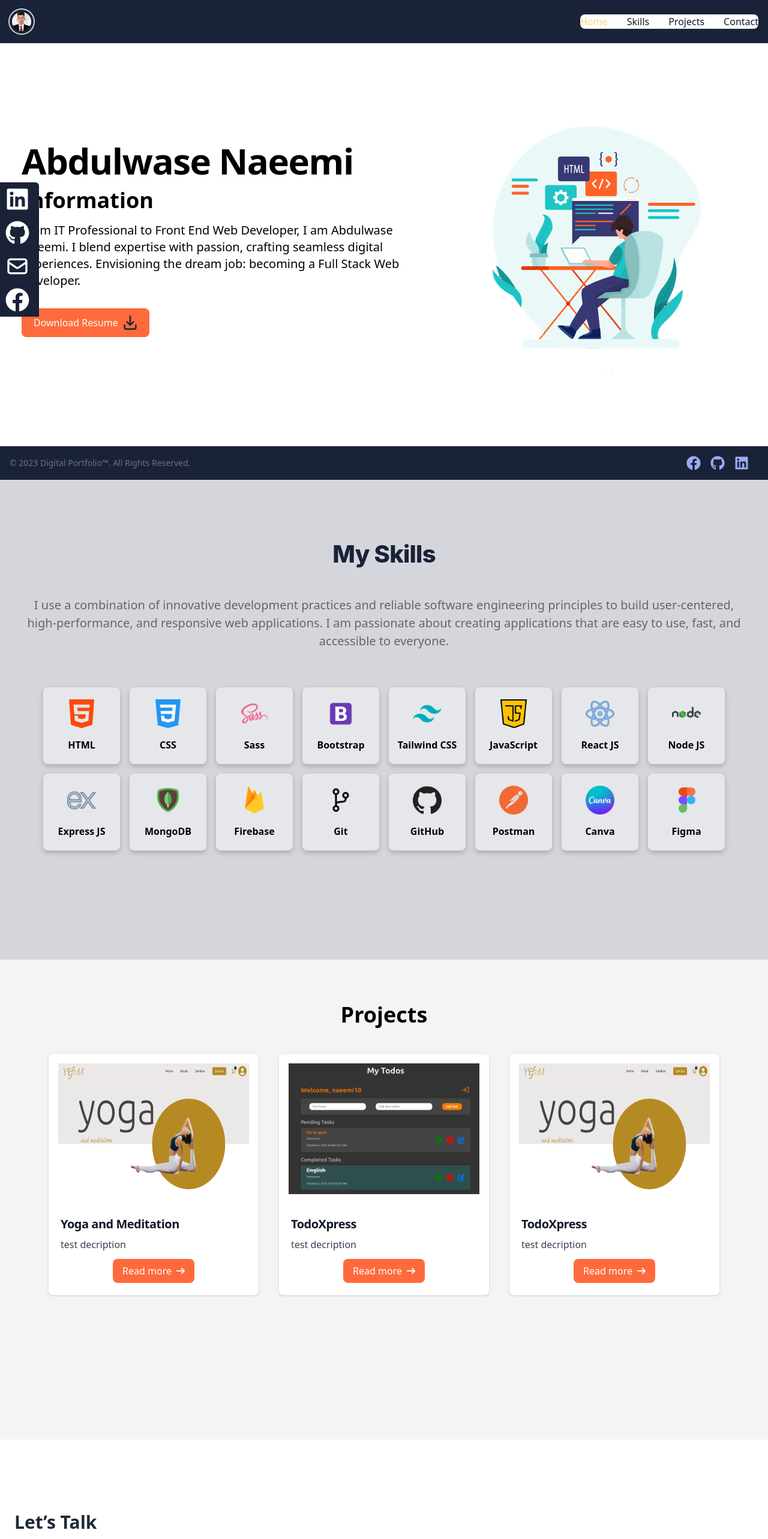
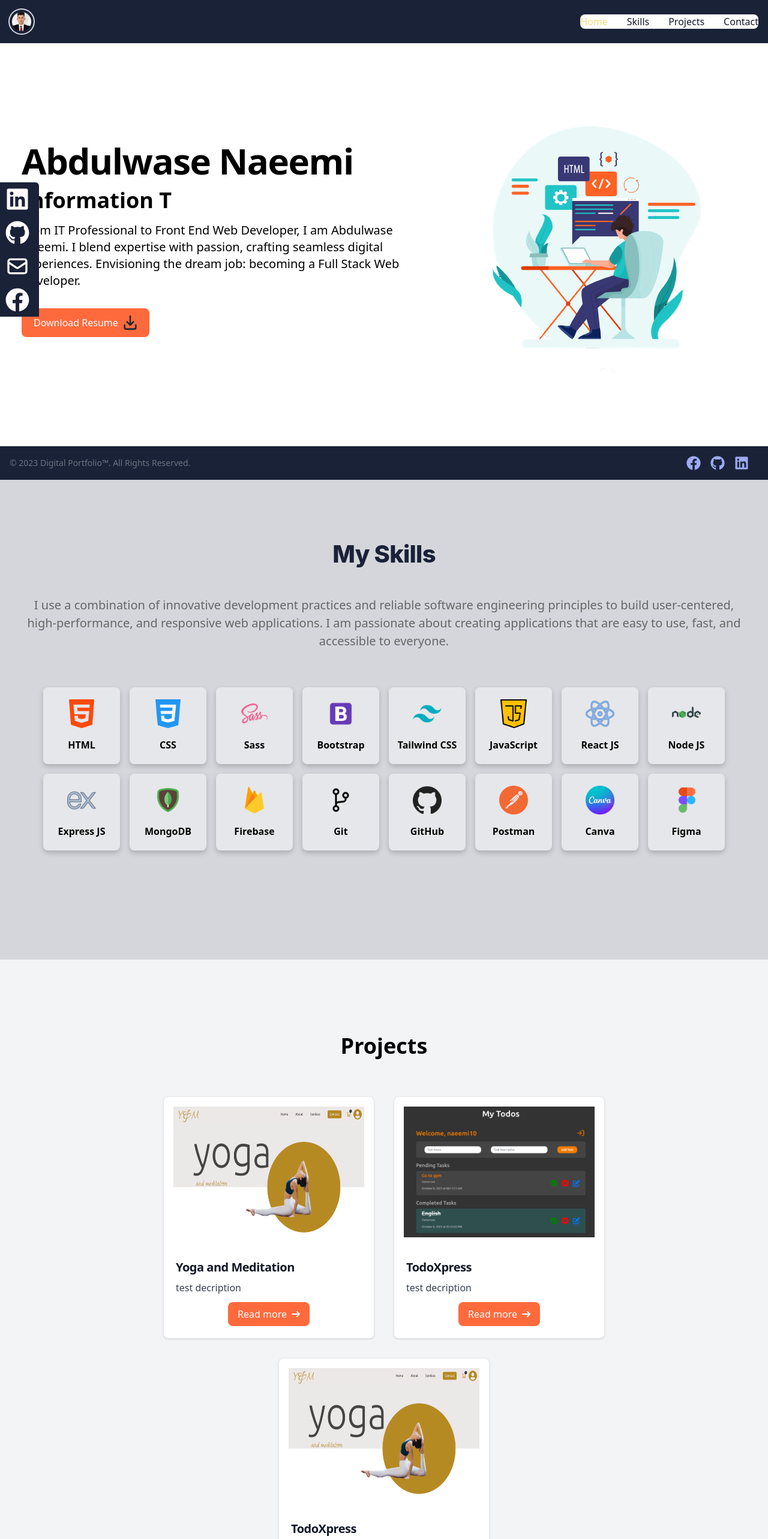
Before and after one commit to Naeemi7/portfolio, a React (Vite) app: page / in a window 1280 px wide. Shown: the top 2566 px of the page at 60% size. Built offline with nearby package versions, Linux system fonts and the light colour scheme.

Commit message:
bug fixeD

```diff
--- a/src/components/Helper/ProjectCards.jsx
+++ b/src/components/Helper/ProjectCards.jsx
@@ -6,10 +6,10 @@ const ProjectCards = ({
   buttonLink,
 }) => {
   return (
-    <div className="max-w-md bg-white border border-gray-200 rounded-lg shadow dark:bg-gray-800 dark:border-gray-700 cards-container">
+    <div className="max-w-md bg-white border border-gray-200 rounded-lg shadow dark:bg-gray-800 dark:border-gray-700 cards-container ">
       <a href={imageLink} target="_blank" rel="noopener noreferrer">
         <img
-          className="w-[350px] h-[250px] rounded-t-lg card-image px-4 py-4 rounded-lg"
+          className="w-[350px] h-[250px] card-image px-4 py-4 rounded-lg"
           src={imageSrc}
           alt=""
         />
--- a/src/components/Main/Hero.jsx
+++ b/src/components/Main/Hero.jsx
@@ -44,7 +44,7 @@ function Hero() {
   return (
     <>
       <div className="hero-container">
-        <section className="bg-white dark:bg-primary h-screen px-5">
+        <section className="bg-white dark:bg-primary h-screen p-5">
           {/* Set height to 100vh for full viewport height */}
           <div className="flex items-center justify-center max-w-screen-xl h-full mx-auto px-4 py-8 lg:gap-8 xl:gap-0 lg:py-16 lg:grid lg:grid-cols-12">
             <div className="mr-auto lg:col-span-7">
--- a/src/components/Main/Project.jsx
+++ b/src/components/Main/Project.jsx
@@ -4,9 +4,9 @@ import ProjectCards from "../Helper/ProjectCards";
 
 function Project() {
   return (
-    <div className="project-container">
-      <div className=" min-h-screen bg-gray-100 dark:bg-primary py-6 px-4 md:py-10 md:px-12 ">
-        <div className="text-center mt-8 mb-11">
+    <div className="project-container  ">
+      <div className="min-h-screen bg-gray-100 dark:bg-primary pt-16 px-4 md:py-10 md:px-12 lg:px-24 xl:px-32">
+        <div className="text-center xl:m-16 mb-11 pt-5 ">
           <h2 className="text-4xl font-extrabold dark:text-h2Color">
             Projects
           </h2>
--- a/src/components/Navbar/Navbar.jsx
+++ b/src/components/Navbar/Navbar.jsx
@@ -8,6 +8,11 @@ function Navbar() {
   const toggleMenu = () => {
     setIsMenuOpen(!isMenuOpen);
   };
+
+  const closeMenu = () => {
+    setIsMenuOpen(false);
+  };
+
   return (
     <>
       <nav className="bg-primary border-gray-200 dark:bg-primary fixed top-0 left-0 right-0">
@@ -56,6 +61,7 @@ function Navbar() {
                   to="/"
                   className="block py-2 pl-3 pr-4 text-white bg-primary rounded md:bg-transparent md:text-h1Color md:p-0 dark:text-white md:dark:text-h1Color"
                   aria-current="page"
+                  onClick={closeMenu} // Close the menu on click
                 >
                   Home
                 </NavLink>
@@ -64,6 +70,7 @@ function Navbar() {
                 <NavLink
                   to="/skills"
                   className="block py-2 pl-3 pr-4 text-gray-900 rounded hover:bg-gray-100 md:hover:bg-transparent md:border-0 md:hover:text-h1Color md:p-0 dark:text-white md:dark:hover:text-h1Color dark:hover:bg-gray-700 dark:hover:text-white md:dark:hover:bg-transparent"
+                  onClick={closeMenu} // Close the menu on click
                 >
                   Skills
                 </NavLink>
@@ -72,14 +79,16 @@ function Navbar() {
                 <NavLink
                   to="/projects"
                   className="block py-2 pl-3 pr-4 text-gray-900 rounded hover:bg-gray-100 md:hover:bg-transparent md:border-0 md:hover:text-h1Color md:p-0 dark:text-white md:dark:hover:text-h1Color dark:hover:bg-gray-700 dark:hover:text-white md:dark:hover:bg-transparent"
+                  onClick={closeMenu} // Close the menu on click
                 >
                   Projects
                 </NavLink>
               </li>
               <li>
                 <NavLink
-                  to="contact"
+                  to="/contact"
                   className="block py-2 pl-3 pr-4 text-gray-900 rounded hover:bg-gray-100 md:hover:bg-transparent md:border-0 md:hover:text-h1Color md:p-0 dark:text-white md:dark:hover:text-h1Color dark:hover:bg-gray-700 dark:hover:text-white md:dark:hover:bg-transparent"
+                  onClick={closeMenu} // Close the menu on click
                 >
                   Contact
                 </NavLink>
```
